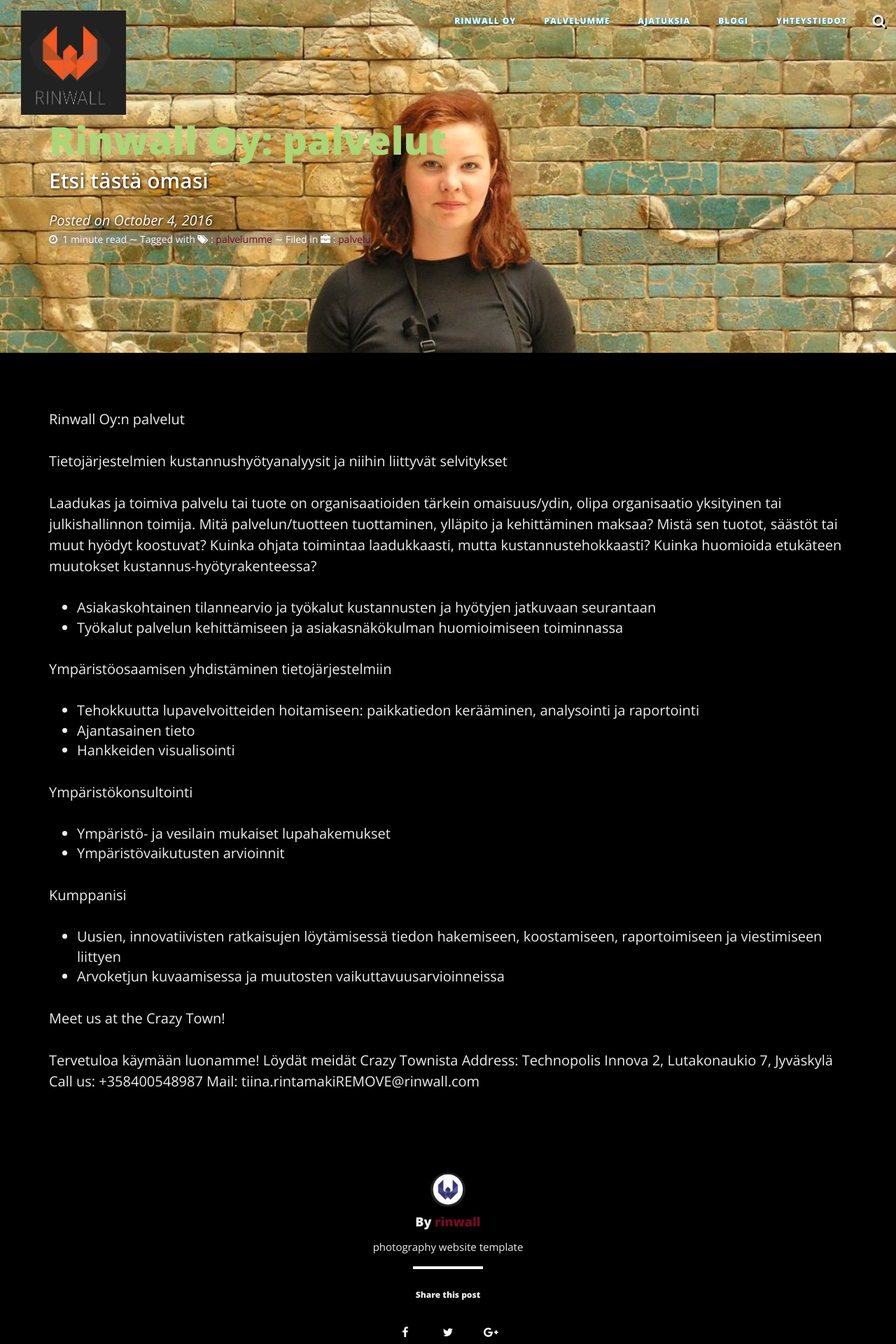
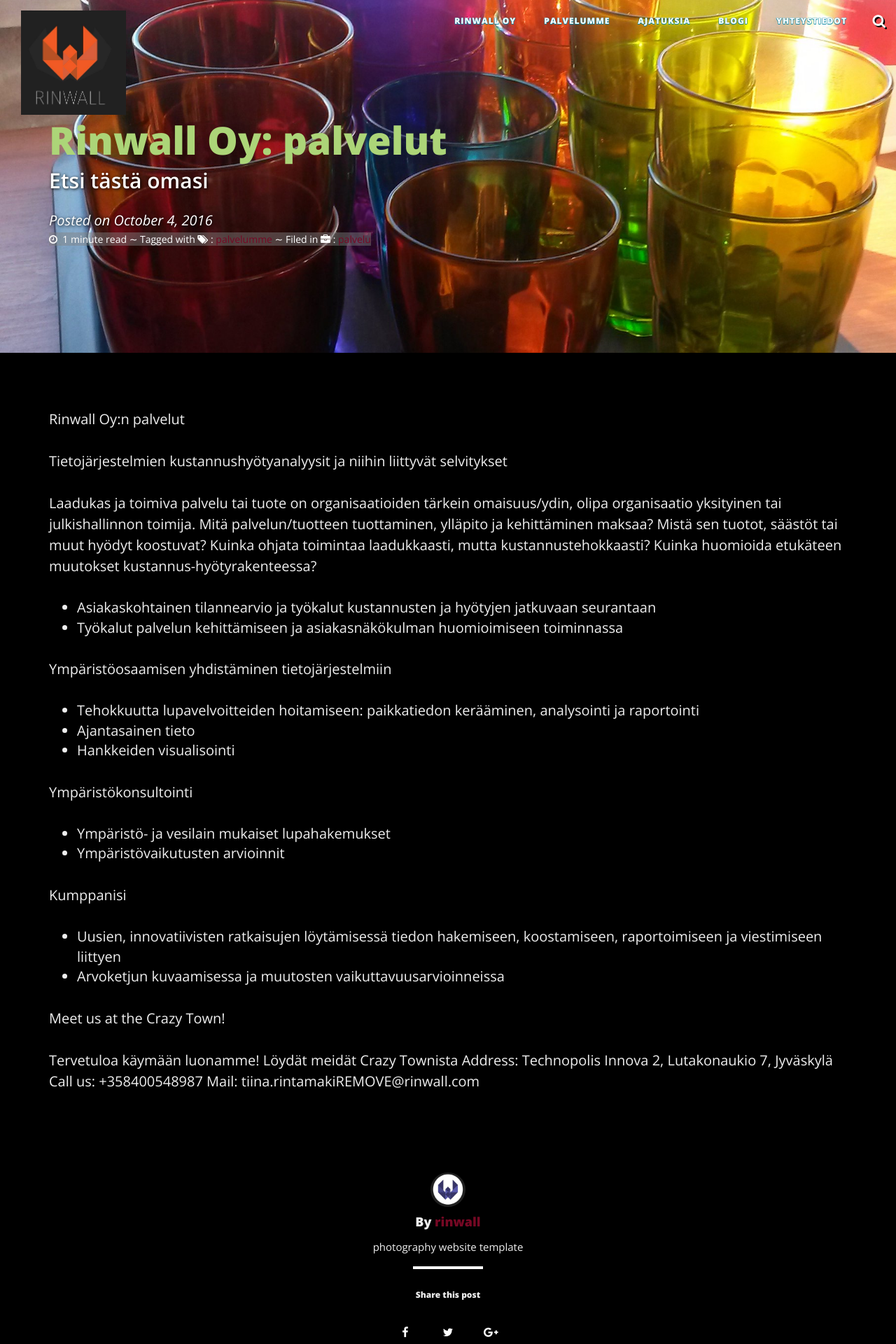
Before and after one commit to Rinwall/site, a Jekyll site: the page built from _posts/2016-10-04-rinwall-palvelut.markdown, in a window 1280 px wide. Shown: the top 1920 px of the page at 70% size. Built offline with Jekyll 4.4.1, drawn with Linux system fonts in a browser that asks for light colours; nearby versions of some CDN libraries.

Commit message:
Update 2016-10-04-rinwall-palvelut.markdown

```diff
--- a/_posts/2016-10-04-rinwall-palvelut.markdown
+++ b/_posts/2016-10-04-rinwall-palvelut.markdown
@@ -4,9 +4,9 @@
 subtitle:   "Etsi tästä omasi"
 active: journal
 image:
-  feature: "tiina.jpg"
+  feature: "our-services.jpg"
 date:       2016-10-04
-header-img: "img/postcover/tiina.jpg"
+header-img: "img/postcover/our-services.jpg"
 tags: [palvelumme]
 categories: [palvelu]
 comments: false
```
